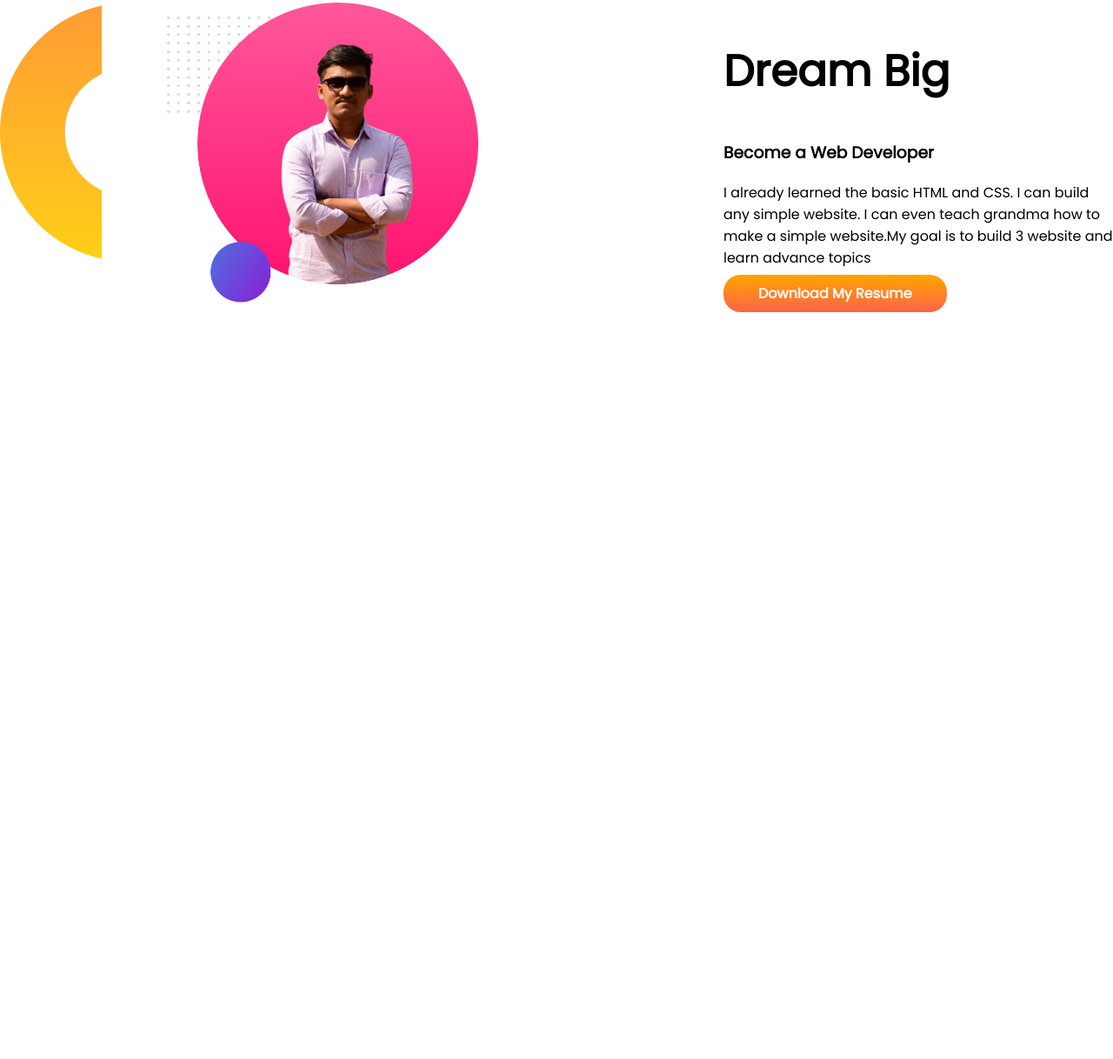
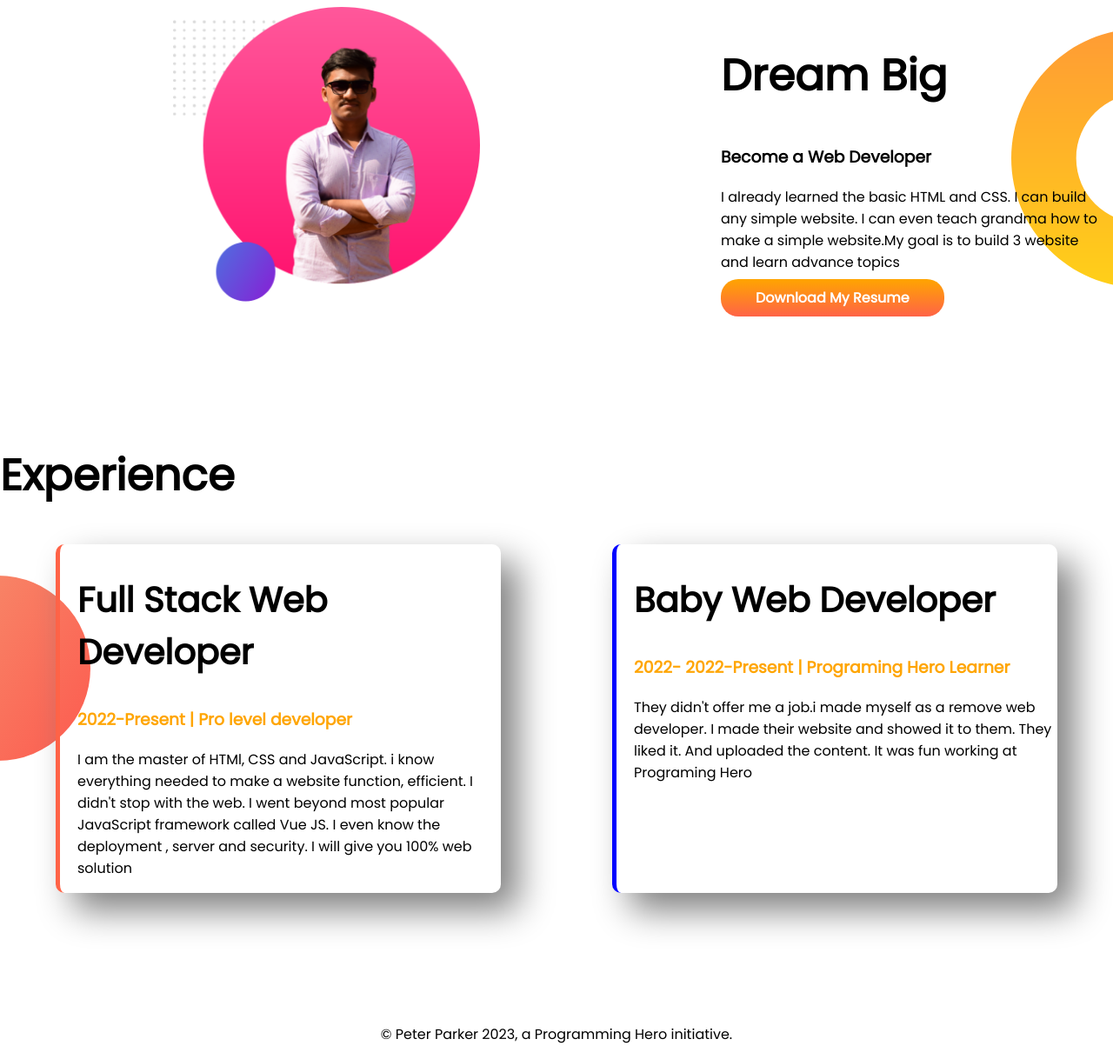
Before and after one commit to tajin002/project-1, a plain HTML site: page index.html in a window 1280 px wide. Shown: the part 710-1928 px from the top of the page at 87% size. Before the commit the page ends 1215 px from the top, so only its background shows below. Drawn offline with Linux system fonts and the light colour scheme.

Commit message:
style border added

```diff
--- a/index.html
+++ b/index.html
@@ -12,10 +12,10 @@
     <link rel="stylesheet" href="style.css">
 </head>
 <body>
-    <section class="top-banner">
+    <section class="top-banner flexible-container">
         <div class="half-width">
             <h1>Welcome To</h1>
-            <h1><span class="color-name">Tajin Shawon</span> Portfolio!</h1>
+            <h1><span class="color-color">Tajin Shawon</span> Portfolio!</h1>
             <h3>Building Climber and Train Stopper</h3>
             <p>You might saw me jumping, climbing buildings, and stopping trains. But nobody pays me a dream work for me that work.That why i'm learning and mastering web development.I will not stop until become a Web Developer Hero</p>
             <a class="link-button" target="_blank" href="https://www.facebook.com/tajin002/">HIRE ME</a>
@@ -25,7 +25,7 @@
 
         </div>
     </section>
-    <section class="dream-big">
+    <section class="dream-big flexible-container">
         <div class="half-width">
             <img src="images/my-bg2.png" alt="">
         </div>
@@ -36,5 +36,22 @@
             <a class="resume" target="_blank" href="facebook.com/tajin002">Download My Resume</a>
         </div>
     </section>
+    <section class="experience-area">
+        <h1>Experience</h1>
+        <div class="flexible-container">
+            <div id="full-stack" class="experience-item">
+                <h2>Full Stack Web Developer</h2>
+                <h3 class="color-color">2022-Present | Pro level developer
+                </h3>
+                <p>I am the master of HTMl, CSS and JavaScript. i know everything needed to make a website function, efficient. I didn't stop with the web. I went beyond most popular JavaScript framework called Vue JS. I even know the deployment ,  server and security. I will give you 100% web solution</p>
+            </div>
+            <div id="baby-stack" class="experience-item">
+                <h2>Baby Web Developer</h2>
+                <h3 class="color-color">2022- 2022-Present | Programing Hero Learner</h3>
+                <p>They didn't offer me a job.i made myself as a remove web developer. I made their website and showed it to them. They liked it. And uploaded the content. It was fun working at Programing Hero</p>
+            </div>
+        </div>
+    </section>
+    <footer><p>© Peter Parker 2023, a Programming Hero initiative.</p></footer>
 </body>
 </html>
--- a/style.css
+++ b/style.css
@@ -5,16 +5,21 @@ body{
 h1{
     font-size: 50px;
 }
-.color-name{
+h2{
+    font-weight: 600 ;
+    font-size: 40px;
+}
+.color-color{
     color: orange;
 }
-section{
+.flexible-container{
     display: flex;
     margin-bottom: 150px;
 }
 .half-width{
     width: 50%;
     padding-left: 15%;
+
 }
 .half-width img {
     width: 80%;
@@ -43,4 +48,28 @@ section{
 .dream-big{
     background-image: url(images/dream-bg.png);
     background-repeat: no-repeat;
+    background-position: right;
+    padding: 5px 10px;
 }
+.experience-area{
+    background-image: url(images/exp-bg.png);
+    background-repeat: no-repeat;
+    background-position: left;
+}
+.experience-item{
+    box-shadow: 20px 20px 40px gray;
+    width: 40%;
+    margin-left: 5%;
+    margin-right: 5%;
+    padding-left: 20px;
+    border-radius: 10px;
+}
+#full-stack{
+    border-left: 5px solid tomato;
+}
+#baby-stack{
+    border-left: 5px solid blue;
+}
+footer p{
+    text-align: center;
+}
```
